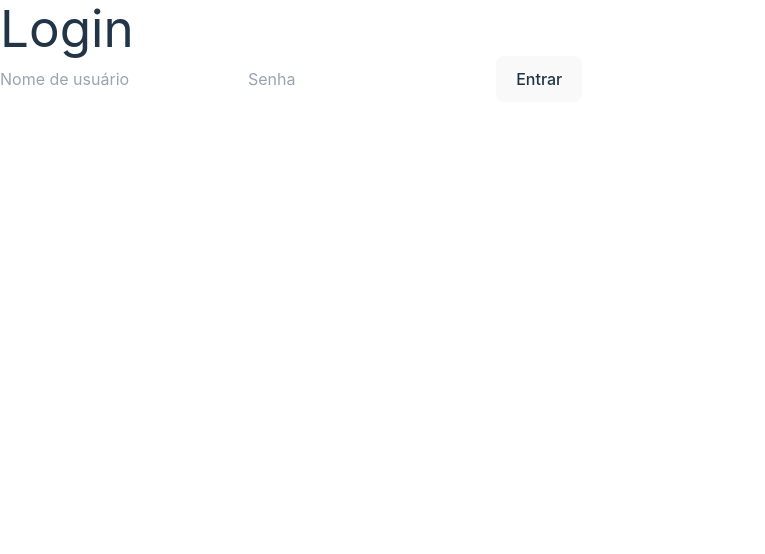
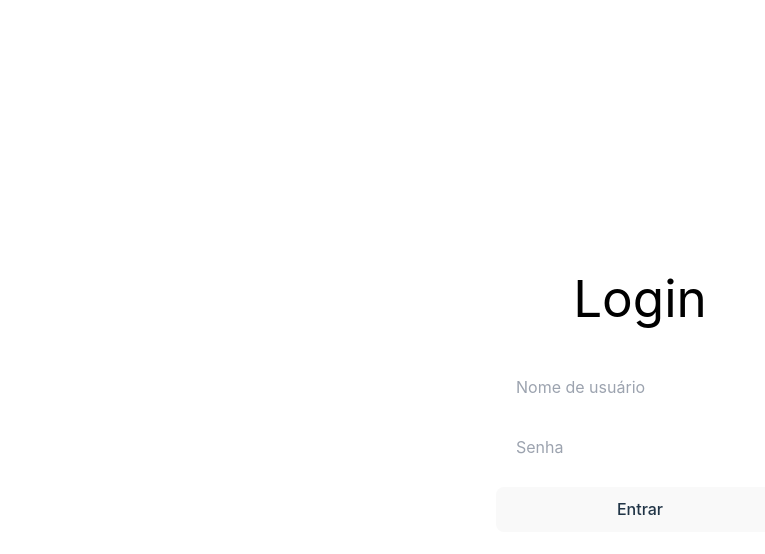
Before and after one commit to NetinhoSZ/CTmt, a React (Vite) app: page / in a window 1280 px wide. Shown: the top 554 px of the page, without its empty margins (0-765 px from the left). Built offline with nearby package versions, Linux system fonts and the light colour scheme.

Commit message:
Second Commit

```diff
--- a/src/components/Login.tsx
+++ b/src/components/Login.tsx
@@ -14,23 +14,23 @@ const Login: React.FC<LoginProps> = ({ onLogin }) => {
   };
 
   return (
-    <div className="w-full">
-      <div className="">
-        <h1 className="">Login</h1>
-        <form onSubmit={handleSubmit}>
+    <div className="w-full h-full flex items-center justify-center text-center mt-[50%] md:mt-[18%]">
+      <div className="max-w-full h-full bg-white p-10 rounded-xl">
+        <h1 className="w-full text-black mb-10">Login</h1>
+        <form className="w-full h-full flex flex-col gap-5" onSubmit={handleSubmit}>
           <input
             type="text"
             placeholder="Nome de usuário"
             value={username}
             onChange={(e) => setUsername(e.target.value)}
-            className=""
+            className="px-5 py-2 rounded-lg outline-none"
           />
           <input
             type="password"
             placeholder="Senha"
             value={password}
             onChange={(e) => setPassword(e.target.value)}
-            className=""
+            className="px-5 py-2 rounded-lg outline-none"
           />
           <button
             type="submit"
```
